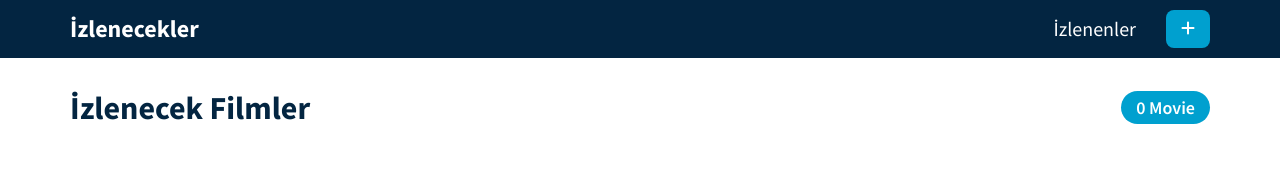
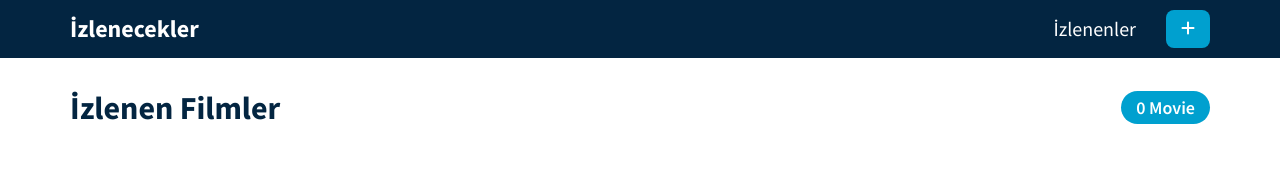
Before and after one commit to muhammedbakircom/Movie-App, a React (Create React App) app in the folder movie-app/: page /watched in a window 1280 px wide. Shown: the top 177 px of the page. Built offline with nearby package versions, Linux system fonts and the light colour scheme.

Commit message:
changedWatchedTitle

```diff
--- a/movie-app/src/Components/Watched.js
+++ b/movie-app/src/Components/Watched.js
@@ -8,7 +8,7 @@ function Watched() {
     <div className='movie-page'>
       <div className='container'>
         <div className='header'>
-          <h1 className='heading'>İzlenecek Filmler</h1>
+          <h1 className='heading'>İzlenen Filmler</h1>
         <div className='count-pill'>
           {watched.length} {watched.length < 2 ? "Movie" : "Movies"}
         </div>
```
